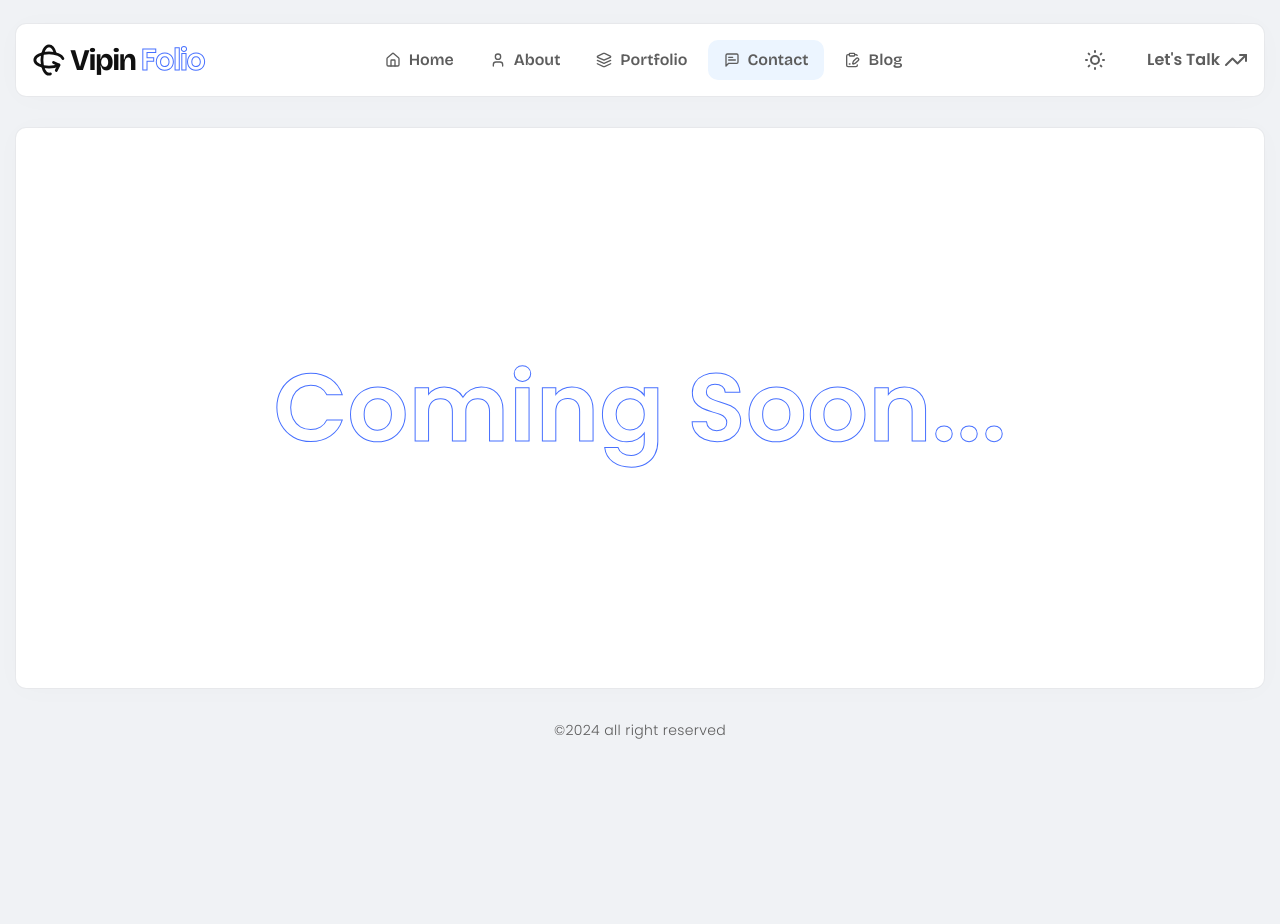
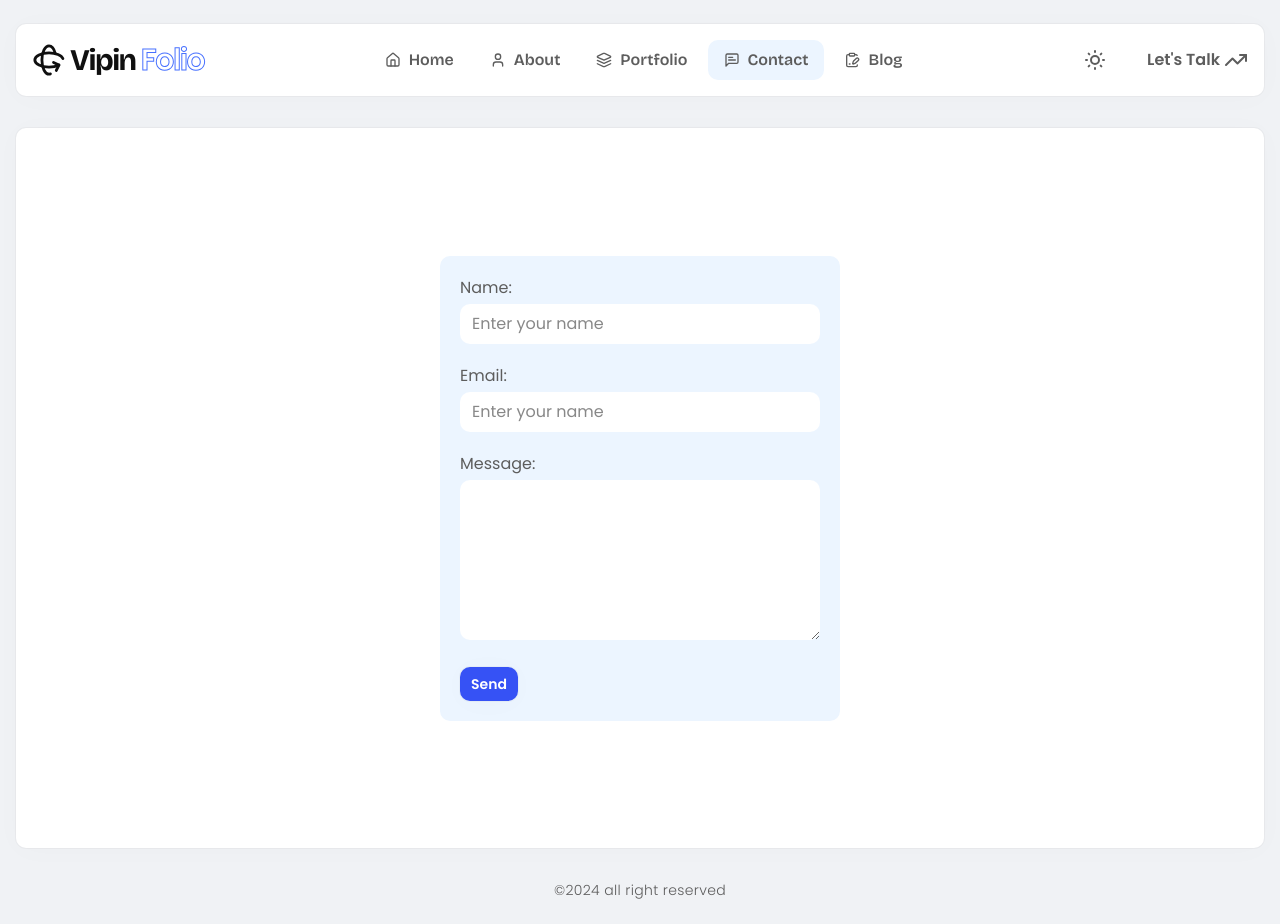
Before and after one commit to vipincode/vipinsing-dev, a Next.js app: page /contact in a window 1280 px wide. Before the commit the page ends 800 px from the top, so only its background shows below. Built offline with nearby package versions, Linux system fonts and the light colour scheme.

Commit message:
fix: updating contact us page

```diff
--- /dev/null
+++ b/src/app/api/contact/route.ts
@@ -0,0 +1,38 @@
+import nodemailer from 'nodemailer';
+
+export async function POST(request: Request) {
+  const { name, email, message } = await request.json();
+
+  // Create a transporter object using the default SMTP transport
+  const transporter = nodemailer.createTransport({
+    host: 'smtp.gmail.com',
+    port: 587,
+    secure: false,
+    auth: {
+      user: process.env.GMAIL_USER,
+      pass: process.env.GMAIL_PASS,
+    },
+  });
+
+  // Set up email data
+  const mailOptions = {
+    from: email,
+    to: process.env.GMAIL_USER,
+    subject: `New message from ${name}`,
+    html: `<table>
+            <tr><td>Name:</td><td>${name}</td></tr>
+            <tr><td>Email:</td><td>${email}</td></tr>
+            <tr><td>Message:</td><td>${message}</td></tr>
+          </table>
+          `,
+  };
+
+  // Send emailss
+  try {
+    // console.log('break after this');
+    await transporter.sendMail(mailOptions);
+    return new Response(JSON.stringify({ message: 'Email sent successfully' }), { status: 200 });
+  } catch (error) {
+    return new Response(JSON.stringify({ error: 'Failed to send email' }), { status: 500 });
+  }
+}
--- a/src/module/contact/contact.tsx
+++ b/src/module/contact/contact.tsx
@@ -1,10 +1,98 @@
+'use client';
 import { Box } from '@/components/box';
-import { TextOutline } from '@/components/typography';
+import { Button } from '@/components/button';
+import axios from 'axios';
+import { useState } from 'react';
+import { useForm, SubmitHandler } from 'react-hook-form';
+
+type FormData = {
+  name: string;
+  email: string;
+  message: string;
+};
 
 const Contact = () => {
+  const [isPending, setIsPending] = useState(false);
+  const [isSuccess, setIsSuccess] = useState('');
+  const {
+    register,
+    handleSubmit,
+    reset,
+    formState: { errors },
+  } = useForm<FormData>({
+    defaultValues: {
+      name: '',
+      email: '',
+      message: '',
+    },
+  });
+
+  const onSubmit: SubmitHandler<FormData> = async (data) => {
+    setIsPending(true);
+    try {
+      const response = await axios.post('/api/contact', data);
+      console.log('Data posted successfully:', response.data);
+      setIsSuccess(`Thank ${name} for reaching out, I will get back to you as soon as possible`);
+      reset();
+    } catch (error) {
+      console.error('Error posting data:', error);
+    } finally {
+      setIsPending(false);
+    }
+  };
+
   return (
-    <Box className="flex min-h-[70vh] items-center justify-center">
-      <TextOutline variant="lg">Coming Soon...</TextOutline>
+    <Box className="flex min-h-[90vh] items-center justify-center">
+      <form
+        onSubmit={handleSubmit(onSubmit)}
+        className="mx-auto w-full max-w-[400px] space-y-5 rounded bg-primary-50 p-5 dark:bg-gray-950"
+      >
+        <div className="space-y-1">
+          <label htmlFor="name" className="block">
+            Name:
+          </label>
+          <input
+            {...register('name', { required: true })}
+            className="h-10 w-full rounded px-3 py-2"
+            type="text"
+            id="name"
+            disabled={isPending}
+            placeholder="Enter your name"
+          />
+          {errors.name && <span className="text-xs text-danger-400">Name field is required</span>}
+        </div>
+        <div className="space-y-1">
+          <label htmlFor="email" className="block">
+            Email:
+          </label>
+          <input
+            {...register('email', { required: true })}
+            className="h-10 w-full rounded px-3 py-2"
+            type="email"
+            id="email"
+            disabled={isPending}
+            placeholder="Enter your name"
+          />
+          {errors.email && <span className="text-xs text-danger-400">Email field is required</span>}
+        </div>
+        <div className="space-y-1">
+          <label htmlFor="message" className="block">
+            Message:
+          </label>
+          <textarea
+            {...register('message', { required: true })}
+            className="w-full rounded px-3 py-2"
+            id="email"
+            disabled={isPending}
+            rows={6}
+          ></textarea>
+          {errors.message && <span className="text-xs text-danger-400">Message field is required</span>}
+        </div>
+        {isSuccess && <p className="rounded bg-secondary-600 px-4 py-3 text-sm text-secondary-100">{isSuccess}</p>}
+        <Button type="submit" disabled={isPending} variant="primary">
+          Send
+        </Button>
+      </form>
     </Box>
   );
 };
```
Also changed, not shown: emails/email.tsx (added, +48 -0 lines), emails/welcome-template-tailwind.tsx (added, +27 -0 lines), emails/welcome-template.tsx (added, +25 -0 lines), package.json (+9 -1 lines), 2 other files (tests, documents, lock files or other folders).
